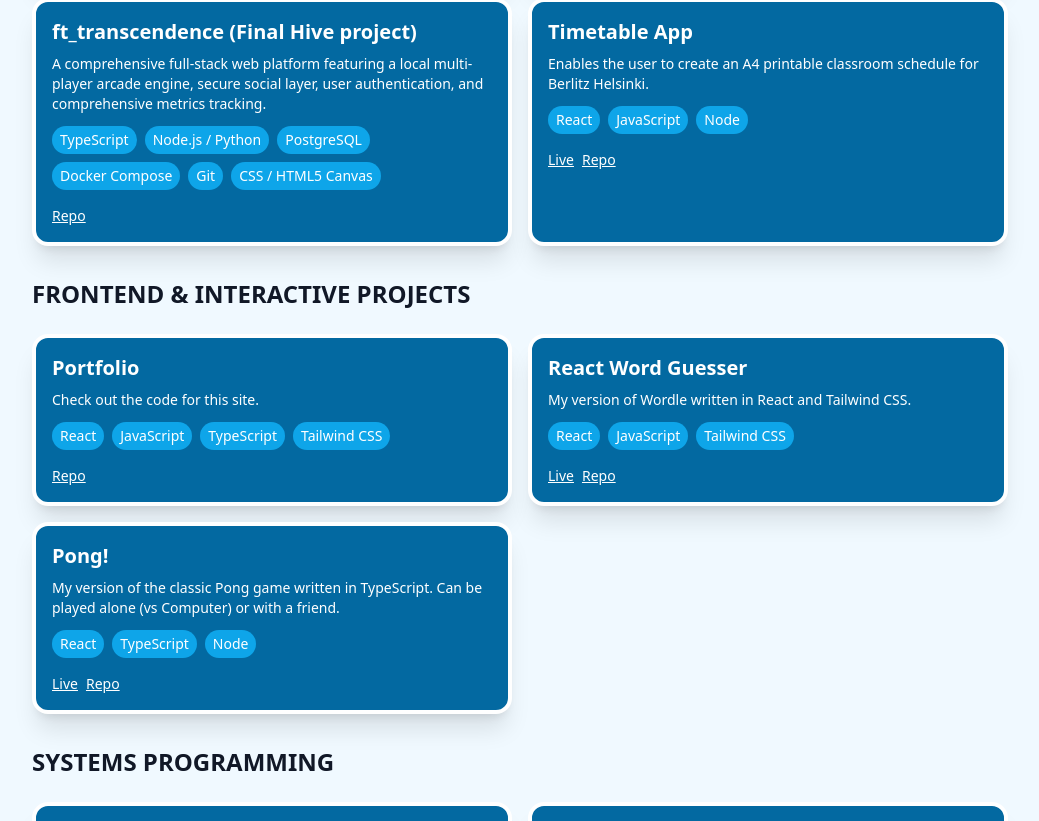
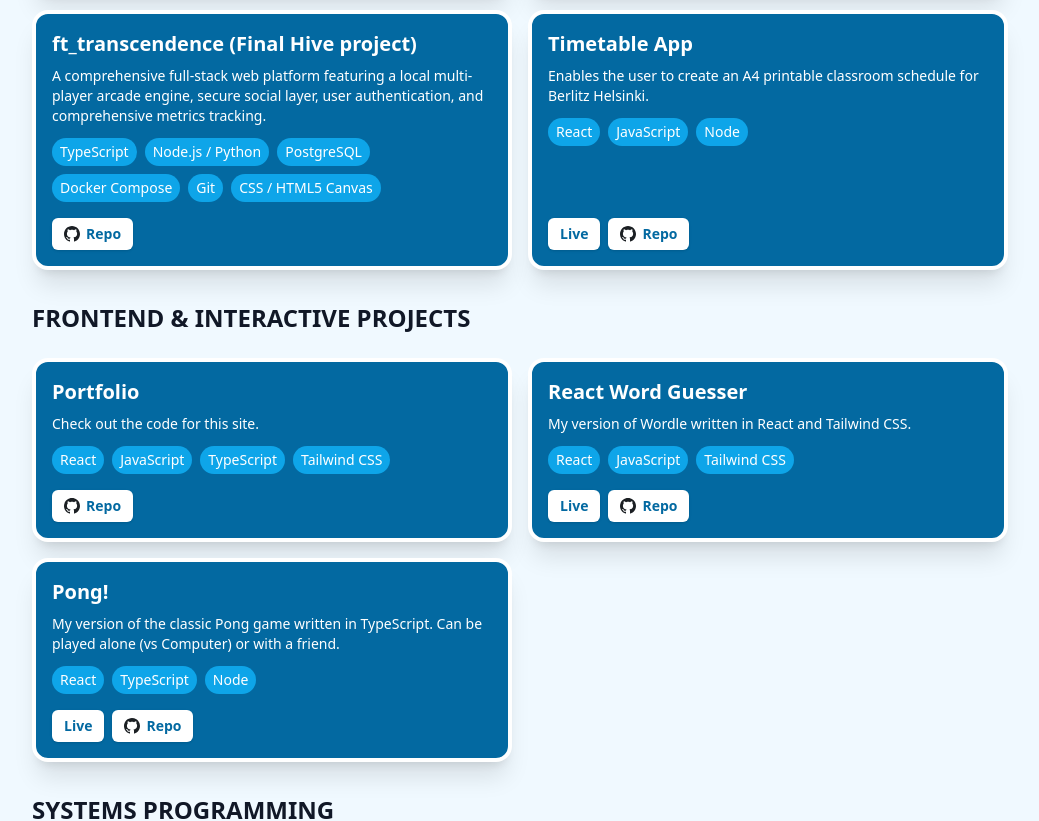
Before and after one commit to ThomasParratt/portfolio, a React (Vite) app: page / in a window 1280 px wide. Shown: the part 1022-1843 px from the top of the page, without its empty margins (120-1159 px from the left). Built offline with nearby package versions, Linux system fonts and the light colour scheme.

Commit message:
Closes #7

```diff
--- a/src/components/ProjectCard.jsx
+++ b/src/components/ProjectCard.jsx
@@ -1,11 +1,14 @@
 import { Link } from "react-router-dom"
+import githubIcon from "../assets/GitHub_logo.svg"
+
+const buttonClass = "inline-flex items-center gap-1.5 px-3 py-1.5 rounded-md bg-white text-sky-700 text-sm font-semibold shadow transition hover:bg-sky-100";
 
 
 export default function ProjectCard({p, detailTo}) {
-    const visibilityClass = p.liveInternal ? "hidden lg:block" : "";
+    const displayClass = p.liveInternal ? "hidden lg:flex" : "flex";
     const clickableClass = detailTo ? "hover:-translate-y-1 hover:shadow-2xl focus-within:-translate-y-1 focus-within:shadow-2xl" : "";
     return (
-        <article className={`h-full border-4 border-white rounded-2xl p-4 shadow-xl transition bg-sky-700 ${visibilityClass} ${clickableClass}`}>
+        <article className={`h-full flex-col border-4 border-white rounded-2xl p-4 shadow-xl transition bg-sky-700 ${displayClass} ${clickableClass}`}>
             {detailTo ? (
                 <Link to={detailTo} className="block">
                     <h3 className="font-semibold text-xl text-white">{p.title}</h3>
@@ -23,15 +26,18 @@ export default function ProjectCard({p, detailTo}) {
                     </div>
                 </>
             )}
-            <div className="mt-4 flex gap-2">
+            <div className="mt-auto pt-4 flex gap-2">
                 {p.liveInternal && (
-                    <Link to={p.liveInternal} className="text-sm text-white underline">Live</Link>
+                    <Link to={p.liveInternal} className={buttonClass}>Live</Link>
                 )}
                 {p.live && (
-                    <a href={p.live} target="_blank" rel="noopener noreferrer" className="text-sm text-white underline">Live</a>
+                    <a href={p.live} target="_blank" rel="noopener noreferrer" className={buttonClass}>Live</a>
                 )}
                 {p.repo && (
-                    <a href={p.repo} target="_blank" rel="noopener noreferrer" className="text-sm text-white underline">Repo</a>
+                    <a href={p.repo} target="_blank" rel="noopener noreferrer" className={buttonClass}>
+                        <img src={githubIcon} alt="" aria-hidden="true" className="w-4 h-4" />
+                        Repo
+                    </a>
                 )}
             </div>
         </article>
```
